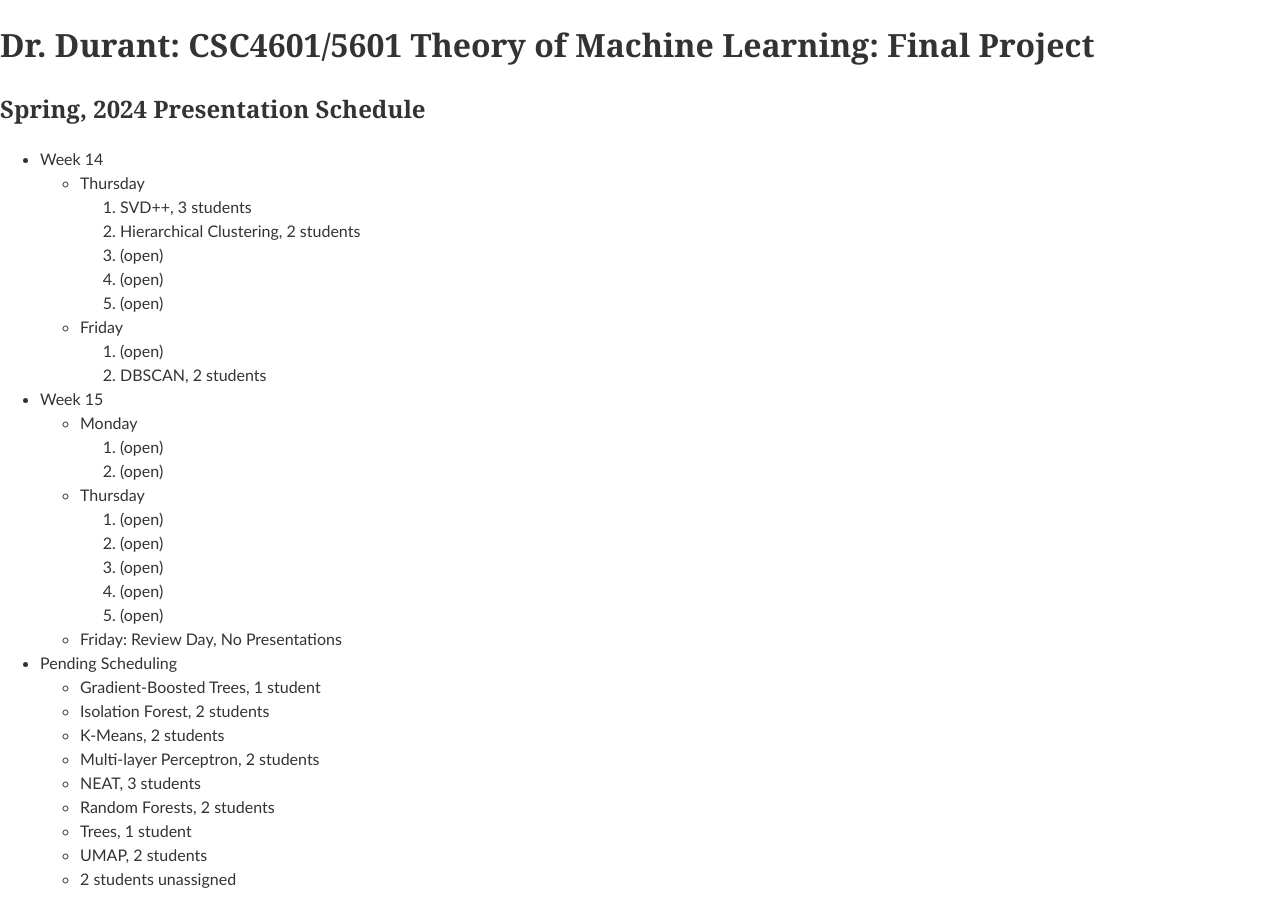
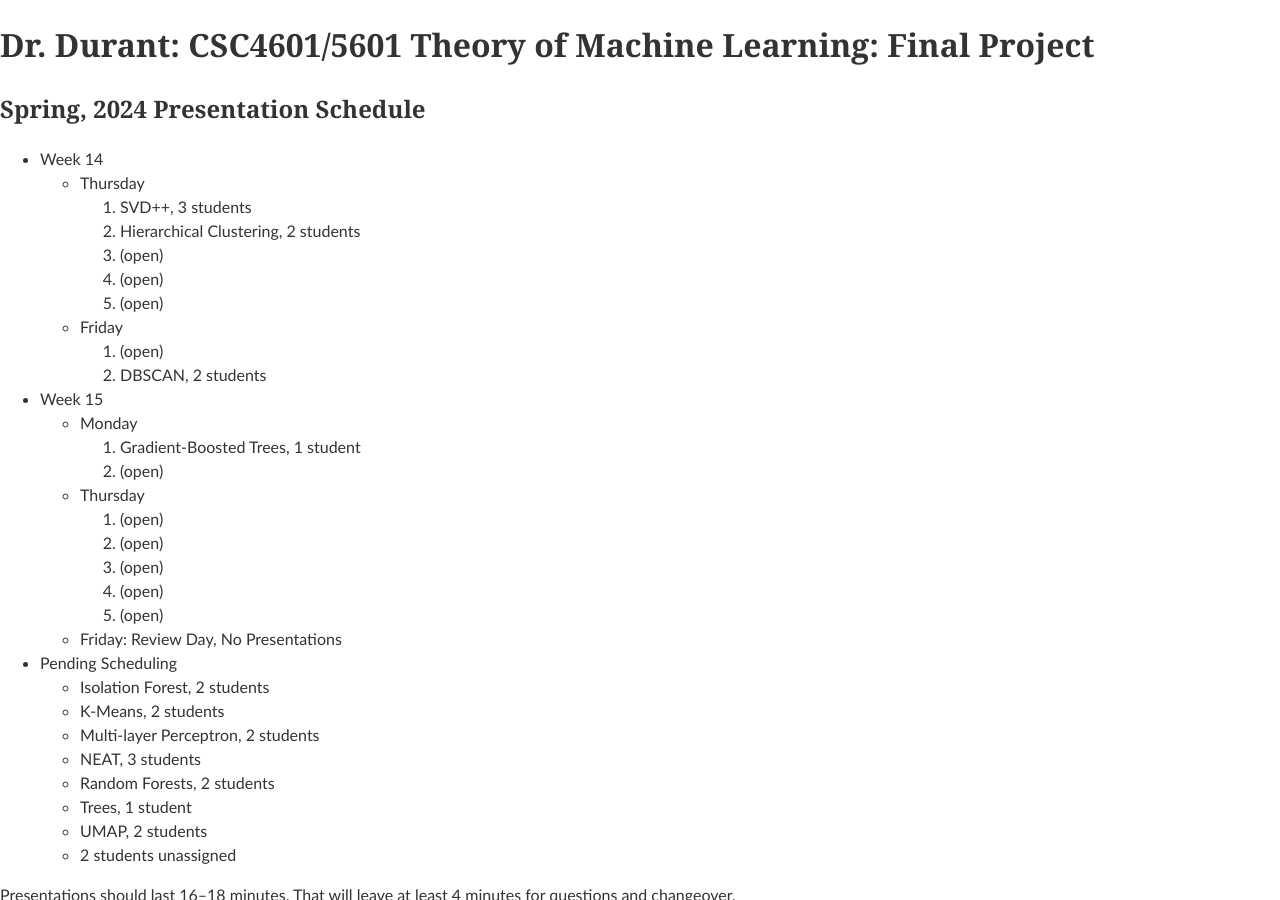
Before and after one commit to edurant/edurant.github.io, a Jekyll site: the page built from courses/csc4601/project.md, in a window 1280 px wide and 900 px high. Built offline with Jekyll 4.4.1, drawn with Linux system fonts in a browser that asks for light colours; some of the changed lines change nothing that is shown.

Commit message:
Update project.md

```diff
--- a/courses/csc4601/project.md
+++ b/courses/csc4601/project.md
@@ -16,7 +16,7 @@
     1.  DBSCAN, 2 students
 * Week 15
   * Monday
-    1. (open)
+    1. Gradient-Boosted Trees, 1 student
     1. (open)
   * Thursday
     1. (open)
@@ -26,7 +26,6 @@
     1. (open)
   * Friday: Review Day, No Presentations
 * Pending Scheduling
-  * Gradient-Boosted Trees, 1 student
   * Isolation Forest, 2 students
   * K-Means, 2 students
   * Multi-layer Perceptron, 2 students
```
